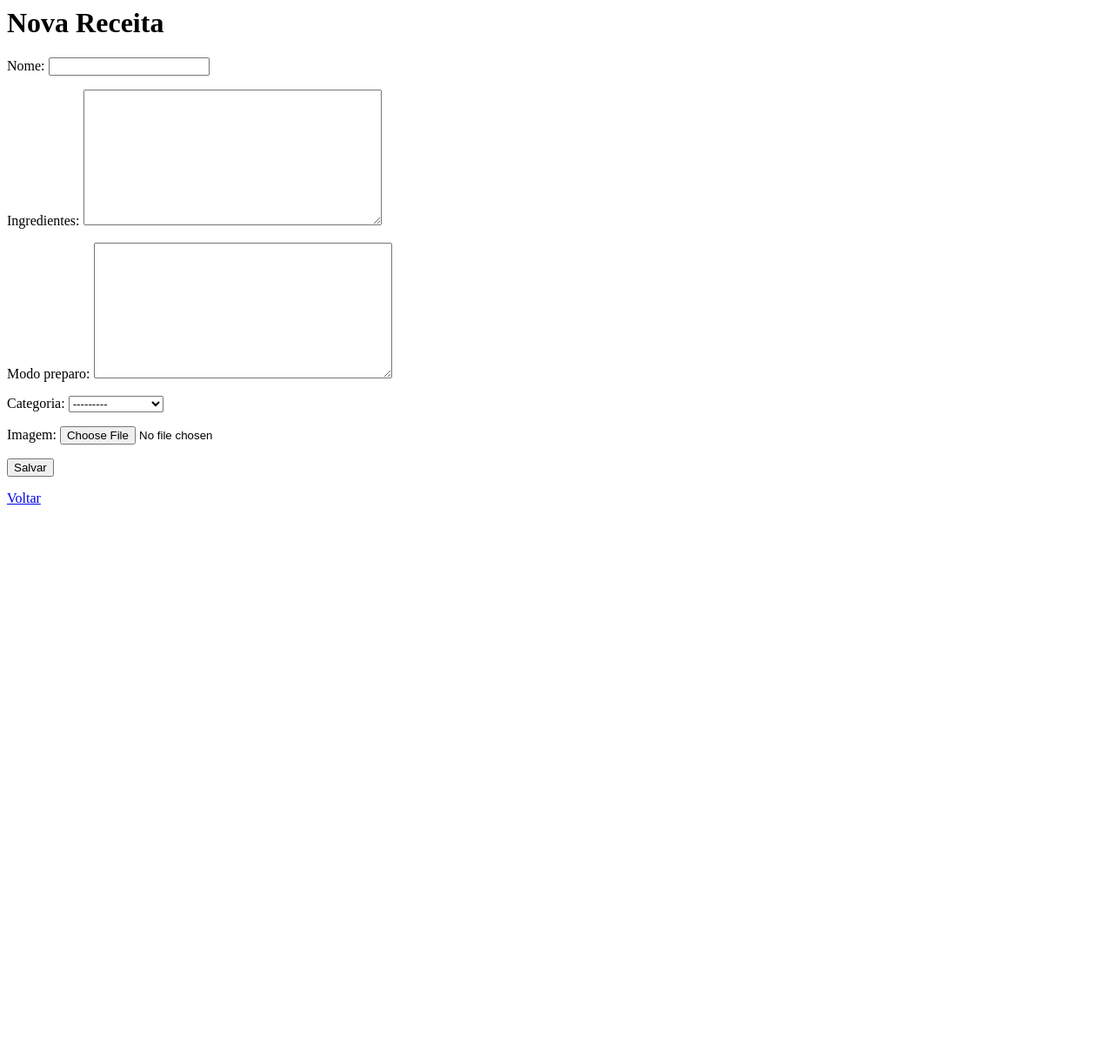
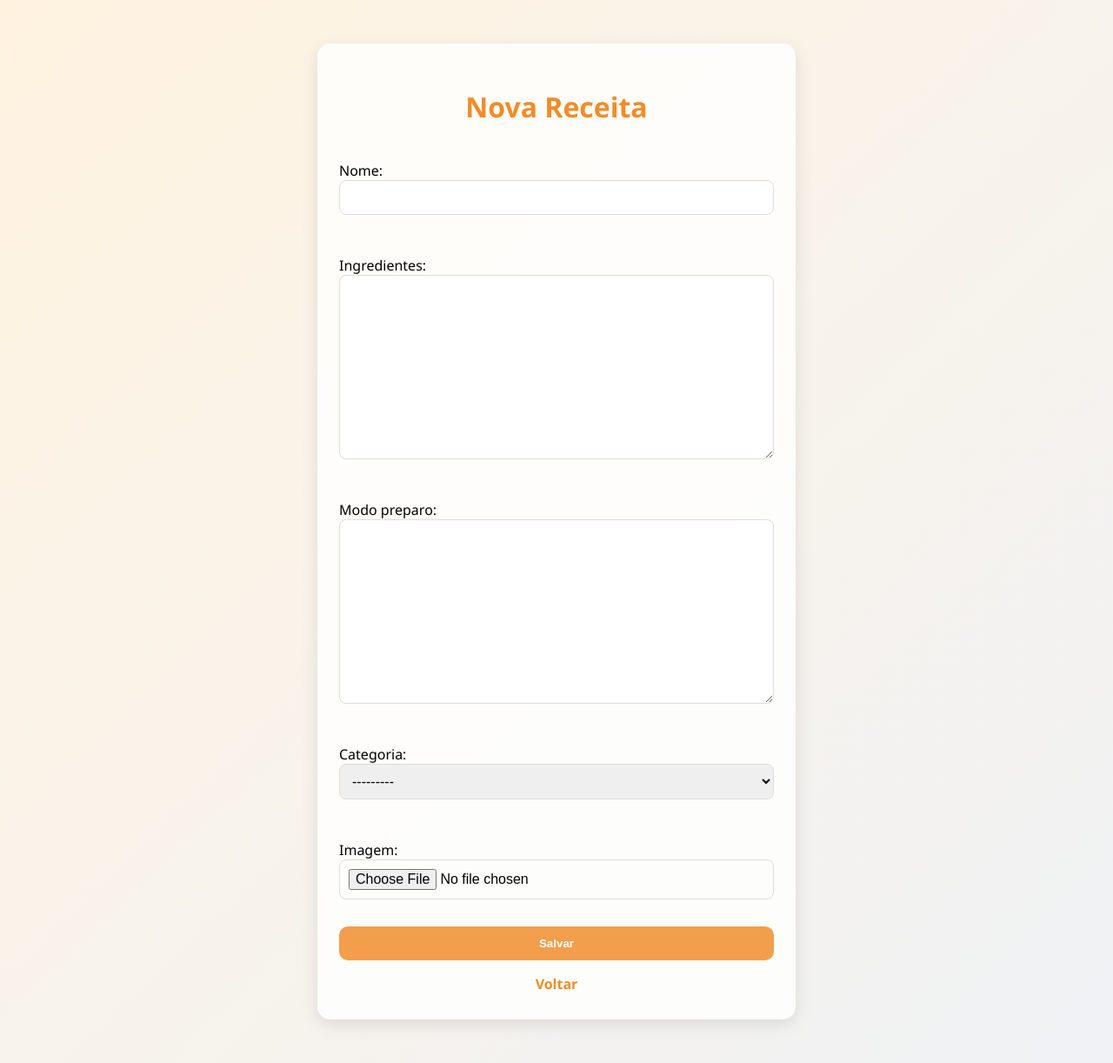
Before and after one commit to LEILE46/receitas-de-cozinha, a Django app: page /nova/ in a window 1280 px wide. Shown: the whole page at 87% size. Before the commit the page ends 580 px from the top, so only its background shows below. Run offline with Django 5.2, Linux system fonts and the light colour scheme.

Commit message:
resolves: #3 cadastro de receita pronto

```diff
--- a/receitas/templates/nova_receita.html
+++ b/receitas/templates/nova_receita.html
@@ -1,5 +1,90 @@
 {% load static %}
 
+<style>
+body {
+    font-family: 'Segoe UI', Tahoma, Geneva, Verdana, sans-serif;
+    background: linear-gradient(to bottom right, #fff3e0, #f0f2f5);
+    margin: 0;
+    padding: 0;
+}
+
+.container {
+    max-width: 500px;
+    margin: 50px auto;
+    background-color: #ffffffcc;
+    backdrop-filter: blur(6px);
+    border-radius: 15px;
+    padding: 30px 25px;
+    box-shadow: 0 6px 20px rgba(0,0,0,0.1);
+}
+
+h1 {
+    text-align: center;
+    color: #f28c28;
+    margin-bottom: 25px;
+    font-size: 2rem;
+}
+
+form {
+    display: flex;
+    flex-direction: column;
+    gap: 15px;
+}
+
+form input[type="text"],
+form input[type="file"],
+form textarea,
+form select {
+    padding: 10px;
+    border: 1px solid #ddd;
+    border-radius: 8px;
+    font-size: 1rem;
+    width: 100%;
+    box-sizing: border-box;
+    transition: border 0.3s, box-shadow 0.3s;
+}
+
+form input:focus,
+form textarea:focus,
+form select:focus {
+    border-color: #f29e4c;
+    box-shadow: 0 0 5px rgba(242, 158, 76, 0.5);
+    outline: none;
+}
+
+button[type="submit"] {
+    background-color: #f29e4c;
+    color: #fff;
+    border: none;
+    padding: 12px;
+    font-weight: bold;
+    border-radius: 10px;
+    cursor: pointer;
+    transition: all 0.3s;
+}
+
+button[type="submit"]:hover {
+    background-color: #d17c30;
+    transform: scale(1.05);
+}
+
+a {
+    display: block;
+    margin-top: 15px;
+    text-align: center;
+    color: #f28c28;
+    text-decoration: none;
+    font-weight: bold;
+    transition: color 0.3s;
+}
+
+a:hover {
+    color: #d17c30;
+    text-decoration: underline;
+}
+</style>
+
+<div class="container">
     <h1>Nova Receita</h1>
     <form method="post" enctype="multipart/form-data">
         {% csrf_token %}
@@ -7,3 +92,4 @@
         <button type="submit">Salvar</button>
     </form>
     <a href="{% url 'receitas:lista' %}">Voltar</a>
+</div>
```
Also changed, not shown: db.sqlite3, media/receitas/cenoura.webp (added). Lines whose indentation alone changed are shown as unchanged.
